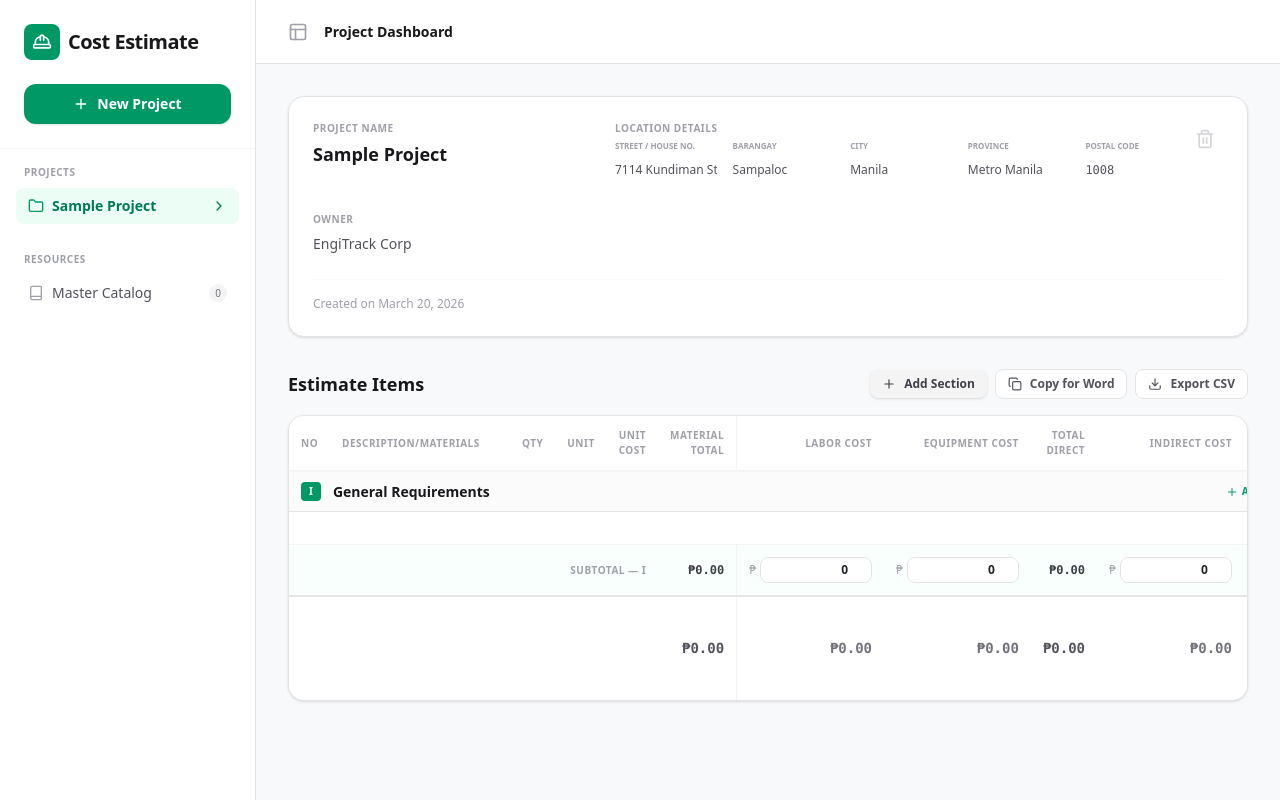
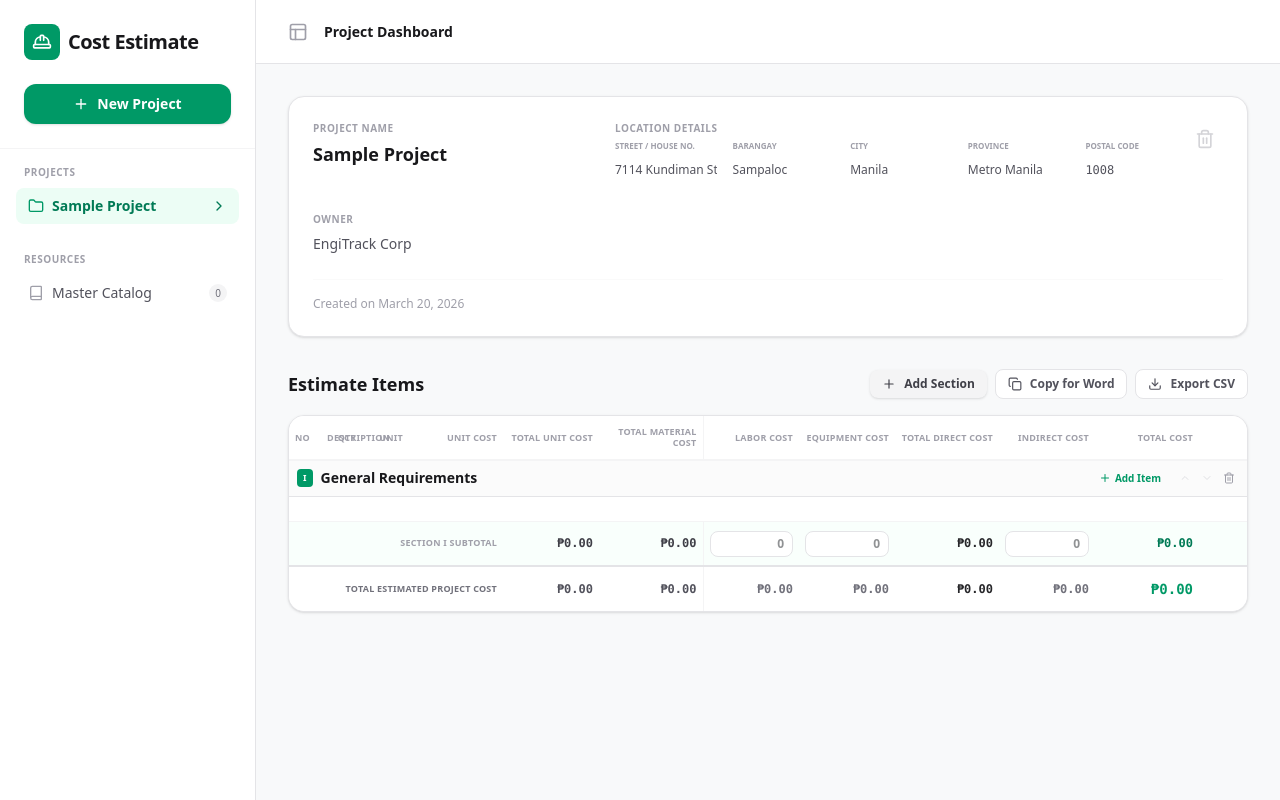
Before and after one commit to AstirisAQW/cost-estimate, a React (Vite) app: page / in a window 1280 px wide. Built offline with nearby package versions, Linux system fonts and the light colour scheme.

Commit message:
asfdvdrvd

```diff
--- a/src/ItemTable.tsx
+++ b/src/ItemTable.tsx
@@ -5,6 +5,22 @@ import { toRoman } from './helpers';
 
 const fmt = (n: number) =>
   `₱${n.toLocaleString(undefined, { minimumFractionDigits: 2, maximumFractionDigits: 2 })}`;
+
+// Only allow digits and decimal point — blocks all letters including 'e', '+', '-'
+const numericOnly = (e: React.KeyboardEvent<HTMLInputElement>) => {
+  const allowed = ['Backspace', 'Delete', 'Tab', 'ArrowLeft', 'ArrowRight', 'ArrowUp', 'ArrowDown', 'Home', 'End'];
+  if (!allowed.includes(e.key) && !/^\d$/.test(e.key) && e.key !== '.') {
+    e.preventDefault();
+  }
+};
+
+// Integer-only (no decimal) — for future use if needed
+const integerOnly = (e: React.KeyboardEvent<HTMLInputElement>) => {
+  const allowed = ['Backspace', 'Delete', 'Tab', 'ArrowLeft', 'ArrowRight', 'ArrowUp', 'ArrowDown', 'Home', 'End'];
+  if (!allowed.includes(e.key) && !/^\d$/.test(e.key)) {
+    e.preventDefault();
+  }
+};
 
 interface ItemTableProps {
   project: Project;
@@ -22,24 +38,17 @@ interface ItemTableProps {
   onRemoveSection: (sectionId: string) => void;
 }
 
-function CostInput({
-  value,
-  onChange,
-}: {
-  value: number;
-  onChange: (v: number) => void;
-}) {
+function CostInput({ value, onChange }: { value: number; onChange: (v: number) => void }) {
   return (
-    <div className="flex items-center justify-end gap-1">
-      <span className="text-zinc-400 text-xs">₱</span>
     <input
       type="number"
-        value={value}
-        onChange={(e) => onChange(Number(e.target.value))}
-        className="w-28 text-right bg-white border border-zinc-200 rounded-lg px-2 py-1 text-xs font-bold focus:ring-2 focus:ring-emerald-500 outline-none transition-all hover:border-zinc-300"
+      value={value || ''}
+      placeholder="0"
       min={0}
+      onKeyDown={numericOnly}
+      onChange={(e) => onChange(Math.max(0, Number(e.target.value)))}
+      className="w-full text-right bg-white border border-zinc-200 rounded-lg px-2 py-1 text-xs font-bold focus:ring-2 focus:ring-emerald-500 outline-none transition-all hover:border-zinc-300 [appearance:textfield] [&::-webkit-outer-spin-button]:appearance-none [&::-webkit-inner-spin-button]:appearance-none"
     />
-    </div>
   );
 }
 
@@ -56,39 +65,60 @@ export function ItemTable({
 }: ItemTableProps) {
   const totalSections = project.sections?.length ?? 0;
 
-  // Grand totals across all sections
-  const grandMaterial    = project.sections?.reduce((s, sec) => s + (sec.items ?? []).reduce((a, i) => a + i.qty * i.unitCost, 0), 0) ?? 0;
-  const grandLabor       = project.sections?.reduce((s, sec) => s + (sec.laborCost ?? 0), 0) ?? 0;
-  const grandEquipment   = project.sections?.reduce((s, sec) => s + (sec.equipmentCost ?? 0), 0) ?? 0;
-  const grandDirect      = grandMaterial + grandLabor + grandEquipment;
-  const grandIndirect    = project.sections?.reduce((s, sec) => s + (sec.indirectCost ?? 0), 0) ?? 0;
-  const grandTotal       = grandDirect + grandIndirect;
+  // Project-level totals — named to match column headers exactly
+  const totalEstimatedMaterialCost  = project.sections?.reduce(
+    (sum, sec) => sum + (sec.items ?? []).reduce((a, i) => a + i.qty * i.unitCost, 0), 0,
+  ) ?? 0;
+  const totalEstimatedLaborCost     = project.sections?.reduce((sum, sec) => sum + (sec.laborCost ?? 0), 0) ?? 0;
+  const totalEstimatedEquipmentCost = project.sections?.reduce((sum, sec) => sum + (sec.equipmentCost ?? 0), 0) ?? 0;
+  const totalEstimatedDirectCost    = totalEstimatedMaterialCost + totalEstimatedLaborCost + totalEstimatedEquipmentCost;
+  const totalEstimatedIndirectCost  = project.sections?.reduce((sum, sec) => sum + (sec.indirectCost ?? 0), 0) ?? 0;
+  const totalEstimatedProjectCost   = totalEstimatedDirectCost + totalEstimatedIndirectCost;
+
+  const columns = [
+    { label: 'No',                       align: 'text-left'   },
+    { label: 'Description',              align: 'text-left'   },
+    { label: 'Qty',                      align: 'text-center' },
+    { label: 'Unit',                     align: 'text-center' },
+    { label: 'Unit Cost',                align: 'text-right'  },
+    { label: 'Total Unit Cost',          align: 'text-right'  },
+    { label: 'Total Material Cost',      align: 'text-right border-r border-zinc-100' },
+    { label: 'Labor Cost',               align: 'text-right'  },
+    { label: 'Equipment Cost',           align: 'text-right'  },
+    { label: 'Total Direct Cost',        align: 'text-right'  },
+    { label: 'Indirect Cost',            align: 'text-right'  },
+    { label: 'Total Cost',               align: 'text-right'  },
+    { label: '',                         align: 'text-center' },
+  ];
 
   return (
     <div className="bg-white border border-zinc-200 rounded-2xl shadow-sm overflow-hidden">
-      <div className="overflow-x-auto">
-        <table ref={tableRef} className="w-full text-left border-collapse">
+      <table ref={tableRef} className="w-full text-left border-collapse table-fixed">
 
-          {/* ── Column headers ── */}
+        {/* ── Column widths ── */}
+        <colgroup>
+          <col style={{ width: '2rem' }} />      {/* No */}
+          <col />                                  {/* Description — fills remaining space */}
+          <col style={{ width: '2.5rem' }} />    {/* Qty */}
+          <col style={{ width: '3rem' }} />       {/* Unit */}
+          <col style={{ width: '5.5rem' }} />     {/* Unit Cost */}
+          <col style={{ width: '6rem' }} />       {/* Total Unit Cost */}
+          <col style={{ width: '6.5rem' }} />     {/* Total Material Cost */}
+          <col style={{ width: '6rem' }} />       {/* Labor Cost */}
+          <col style={{ width: '6rem' }} />       {/* Equipment Cost */}
+          <col style={{ width: '6.5rem' }} />     {/* Total Direct Cost */}
+          <col style={{ width: '6rem' }} />       {/* Indirect Cost */}
+          <col style={{ width: '6.5rem' }} />     {/* Total Cost */}
+          <col style={{ width: '3rem' }} />       {/* Actions */}
+        </colgroup>
+
+        {/* ── Headers ── */}
         <thead>
           <tr className="bg-white border-b border-zinc-100">
-              {[
-                { label: 'No',                   cls: 'w-10' },
-                { label: 'Description/Materials', cls: 'min-w-[180px]' },
-                { label: 'Qty',                  cls: 'text-center w-16' },
-                { label: 'Unit',                 cls: 'text-center w-16' },
-                { label: 'Unit Cost',            cls: 'text-right w-28' },
-                { label: 'Material Total',       cls: 'text-right w-32 border-r border-zinc-100' },
-                { label: 'Labor Cost',           cls: 'text-right w-36' },
-                { label: 'Equipment Cost',       cls: 'text-right w-36' },
-                { label: 'Total Direct',         cls: 'text-right w-32' },
-                { label: 'Indirect Cost',        cls: 'text-right w-36' },
-                { label: 'Section Total',        cls: 'text-right w-32' },
-                { label: 'Actions',              cls: 'text-center w-20' },
-              ].map(({ label, cls }) => (
+            {columns.map(({ label, align }, i) => (
               <th
-                  key={label}
-                  className={`px-3 py-3 text-[10px] font-bold text-zinc-400 uppercase tracking-wider ${cls}`}
+                key={i}
+                className={`px-1.5 py-2.5 text-[9px] font-bold text-zinc-400 uppercase tracking-wide leading-tight ${align}`}
               >
                 {label}
               </th>
@@ -98,37 +128,40 @@ export function ItemTable({
 
         {/* ── Sections ── */}
         {project.sections.map((section, sIdx) => {
-            const items         = section.items ?? [];
-            const materialSum   = items.reduce((s, i) => s + i.qty * i.unitCost, 0);
-            const laborCost     = section.laborCost ?? 0;
-            const equipmentCost = section.equipmentCost ?? 0;
-            const totalDirect   = materialSum + laborCost + equipmentCost;
-            const indirectCost  = section.indirectCost ?? 0;
-            const sectionTotal  = totalDirect + indirectCost;
+          const items = section.items ?? [];
+
+          // Per-section calculated values — named to match column headers
+          const sectionTotalUnitCost     = items.reduce((sum, i) => sum + i.qty * i.unitCost, 0);
+          const sectionTotalMaterialCost = sectionTotalUnitCost; // same value, separate column
+          const sectionLaborCost         = section.laborCost ?? 0;
+          const sectionEquipmentCost     = section.equipmentCost ?? 0;
+          const sectionTotalDirectCost   = sectionTotalMaterialCost + sectionLaborCost + sectionEquipmentCost;
+          const sectionIndirectCost      = section.indirectCost ?? 0;
+          const sectionTotalCost         = sectionTotalDirectCost + sectionIndirectCost;
 
           return (
             <React.Fragment key={section.id}>
               {/* Section header row */}
               <tbody className="border-t-2 border-zinc-100">
                 <tr className="bg-zinc-50/80">
-                    <td colSpan={12} className="px-3 py-2 border-b border-zinc-200">
+                  <td colSpan={13} className="px-2 py-1.5 border-b border-zinc-200">
                     <div className="flex items-center justify-between">
-                        <div className="flex items-center gap-3 flex-1">
-                          <span className="bg-emerald-600 text-white text-[10px] font-bold px-2 py-0.5 rounded shrink-0">
+                      <div className="flex items-center gap-2 flex-1 min-w-0">
+                        <span className="bg-emerald-600 text-white text-[9px] font-bold px-1.5 py-0.5 rounded shrink-0">
                           {toRoman(sIdx + 1)}
                         </span>
                         <input
                           type="text"
                           value={section.title}
                           onChange={(e) => onUpdateSectionTitle(section.id, e.target.value)}
-                            placeholder="Enter section title..."
-                            className="font-bold text-zinc-900 text-sm bg-transparent border-none p-0 focus:ring-0 w-full max-w-md placeholder:text-zinc-300"
+                          placeholder="Section title..."
+                          className="font-bold text-zinc-900 text-sm bg-transparent border-none p-0 focus:ring-0 min-w-0 flex-1 placeholder:text-zinc-300"
                         />
                       </div>
-                        <div className="flex items-center gap-1">
+                      <div className="flex items-center gap-0.5 shrink-0">
                         <button
                           onClick={() => onAddItemToSection(section.id)}
-                            className="flex items-center gap-1 text-[10px] font-bold text-emerald-600 hover:bg-emerald-100 px-2 py-1 rounded transition-colors mr-2"
+                          className="flex items-center gap-1 text-[10px] font-bold text-emerald-600 hover:bg-emerald-100 px-2 py-1 rounded transition-colors mr-1"
                         >
                           <Plus className="w-3 h-3" />
                           Add Item
@@ -138,20 +171,20 @@ export function ItemTable({
                           disabled={sIdx === 0}
                           className="p-1 text-zinc-400 hover:text-emerald-600 disabled:opacity-30 transition-colors"
                         >
-                            <ChevronRight className="w-3.5 h-3.5 -rotate-90" />
+                          <ChevronRight className="w-3 h-3 -rotate-90" />
                         </button>
                         <button
                           onClick={() => onMoveSection('down', section.id)}
                           disabled={sIdx === totalSections - 1}
                           className="p-1 text-zinc-400 hover:text-emerald-600 disabled:opacity-30 transition-colors"
                         >
-                            <ChevronRight className="w-3.5 h-3.5 rotate-90" />
+                          <ChevronRight className="w-3 h-3 rotate-90" />
                         </button>
                         <button
                           onClick={() => onRemoveSection(section.id)}
                           className="p-1 text-zinc-400 hover:text-red-500 transition-colors"
                         >
-                            <Trash2 className="w-3.5 h-3.5" />
+                          <Trash2 className="w-3 h-3" />
                         </button>
                       </div>
                     </div>
@@ -159,107 +192,114 @@ export function ItemTable({
                 </tr>
 
                 {/* Item rows */}
-                  {items.map((item, iIdx) => (
+                {items.map((item, iIdx) => {
+                  const itemTotalUnitCost    = item.qty * item.unitCost;
+                  const itemTotalMaterialCost = itemTotalUnitCost;
+
+                  return (
                     <tr
                       key={item.id}
                       className="hover:bg-zinc-50/50 transition-colors group border-b border-zinc-50"
                     >
-                      <td className="px-3 py-3 text-xs text-zinc-400 font-mono">{iIdx + 1}</td>
-                      <td className="px-3 py-3">
-                        <p className="text-sm font-medium text-zinc-900">{item.description}</p>
+                      <td className="px-1.5 py-2 text-xs text-zinc-400 font-mono">{iIdx + 1}</td>
+                      <td className="px-1.5 py-2">
+                        <p className="text-xs font-medium text-zinc-900 truncate">{item.description}</p>
                       </td>
-                      <td className="px-3 py-3 text-center text-sm text-zinc-600">{item.qty}</td>
-                      <td className="px-3 py-3 text-center text-sm text-zinc-600">{item.unit}</td>
-                      <td className="px-3 py-3 text-right font-mono text-xs text-zinc-600">
+                      <td className="px-1.5 py-2 text-center text-xs text-zinc-600">{item.qty}</td>
+                      <td className="px-1.5 py-2 text-center text-xs text-zinc-600 truncate">{item.unit}</td>
+                      <td className="px-1.5 py-2 text-right font-mono text-xs text-zinc-600">
                         {fmt(item.unitCost)}
                       </td>
-                      <td className="px-3 py-3 text-right font-mono text-xs font-semibold text-zinc-700 border-r border-zinc-100">
-                        {fmt(item.qty * item.unitCost)}
+                      <td className="px-1.5 py-2 text-right font-mono text-xs text-zinc-600">
+                        {fmt(itemTotalUnitCost)}
                       </td>
-                      {/* Cols 7–11: blank for item rows */}
-                      <td className="px-3 py-3" />
-                      <td className="px-3 py-3" />
-                      <td className="px-3 py-3" />
-                      <td className="px-3 py-3" />
-                      <td className="px-3 py-3" />
+                      <td className="px-1.5 py-2 text-right font-mono text-xs text-zinc-600 border-r border-zinc-100">
+                        {fmt(itemTotalMaterialCost)}
+                      </td>
+                      {/* Labor, Equipment, Total Direct, Indirect — blank on item rows */}
+                      <td /><td /><td /><td />
+                      {/* Total Cost — blank on item rows */}
+                      <td />
                       {/* Actions */}
-                      <td className="px-3 py-3 text-center">
-                        <div className="flex items-center justify-center gap-1">
+                      <td className="px-1.5 py-2 text-center">
+                        <div className="flex items-center justify-center gap-0.5">
                           <button
                             onClick={() => onEditItem(item, section.id)}
-                            className="p-1.5 text-zinc-300 hover:text-emerald-600 transition-colors"
+                            className="p-1 text-zinc-300 hover:text-emerald-600 transition-colors"
                           >
-                            <Pencil className="w-3.5 h-3.5" />
+                            <Pencil className="w-3 h-3" />
                           </button>
                           <button
                             onClick={() => onRemoveItem(item.id)}
-                            className="p-1.5 text-zinc-300 hover:text-red-500 transition-colors"
+                            className="p-1 text-zinc-300 hover:text-red-500 transition-colors"
                           >
-                            <Trash2 className="w-3.5 h-3.5" />
+                            <Trash2 className="w-3 h-3" />
                           </button>
                         </div>
                       </td>
                     </tr>
-                  ))}
+                  );
+                })}
 
                 {items.length === 0 && (
-                    <tr>
-                      <td colSpan={12} className="py-4" />
-                    </tr>
+                  <tr><td colSpan={13} className="py-3" /></tr>
                 )}
               </tbody>
 
-                {/* ── Section subtotal / cost-input row ── */}
+              {/* ── Section subtotal row ── */}
               <tbody className="bg-emerald-50/30 border-t border-zinc-100">
                 <tr>
-                    {/* Span cols 1-5 with label */}
                   <td
                     colSpan={5}
-                      className="px-3 py-3 text-right text-[10px] font-black text-zinc-400 uppercase tracking-wider"
+                    className="px-1.5 py-2 text-right text-[9px] font-black text-zinc-400 uppercase tracking-wide"
                   >
-                      Subtotal — {toRoman(sIdx + 1)}
+                    Section {toRoman(sIdx + 1)} Subtotal
                   </td>
 
-                    {/* Material total sum */}
-                    <td className="px-3 py-3 text-right font-mono text-xs font-bold text-zinc-700 border-r border-zinc-100">
-                      {fmt(materialSum)}
+                  {/* Total Unit Cost — calculated */}
+                  <td className="px-1.5 py-2 text-right font-mono text-xs font-bold text-zinc-700">
+                    {fmt(sectionTotalUnitCost)}
+                  </td>
+
+                  {/* Total Material Cost — calculated */}
+                  <td className="px-1.5 py-2 text-right font-mono text-xs font-bold text-zinc-700 border-r border-zinc-100">
+                    {fmt(sectionTotalMaterialCost)}
                   </td>
 
                   {/* Labor Cost — editable */}
-                    <td className="px-3 py-3 text-right">
+                  <td className="px-1.5 py-2">
                     <CostInput
-                        value={laborCost}
+                      value={sectionLaborCost}
                       onChange={(v) => onUpdateSectionCosts(section.id, 'laborCost', v)}
                     />
                   </td>
 
                   {/* Equipment Cost — editable */}
-                    <td className="px-3 py-3 text-right">
+                  <td className="px-1.5 py-2">
                     <CostInput
-                        value={equipmentCost}
+                      value={sectionEquipmentCost}
                       onChange={(v) => onUpdateSectionCosts(section.id, 'equipmentCost', v)}
                     />
                   </td>
 
-                    {/* Total Direct Cost — calculated */}
-                    <td className="px-3 py-3 text-right font-mono text-xs font-bold text-zinc-700">
-                      {fmt(totalDirect)}
+                  {/* Total Direct Cost — calculated, bold */}
+                  <td className="px-1.5 py-2 text-right font-mono text-xs font-black text-zinc-800">
+                    {fmt(sectionTotalDirectCost)}
                   </td>
 
                   {/* Indirect Cost — editable */}
-                    <td className="px-3 py-3 text-right">
+                  <td className="px-1.5 py-2">
                     <CostInput
-                        value={indirectCost}
+                      value={sectionIndirectCost}
                       onChange={(v) => onUpdateSectionCosts(section.id, 'indirectCost', v)}
                     />
                   </td>
 
-                    {/* Section Total — calculated */}
-                    <td className="px-3 py-3 text-right font-mono text-xs font-black text-emerald-700">
-                      {fmt(sectionTotal)}
+                  {/* Total Cost — calculated, bold */}
+                  <td className="px-1.5 py-2 text-right font-mono text-xs font-black text-emerald-700">
+                    {fmt(sectionTotalCost)}
                   </td>
 
-                    {/* Actions empty */}
                   <td />
                 </tr>
               </tbody>
@@ -267,38 +307,40 @@ export function ItemTable({
           );
         })}
 
-          {/* ── Grand total ── */}
+        {/* ── Total Estimated Project Cost row ── */}
         <tbody className="bg-white border-t-2 border-zinc-200">
           <tr>
-              <td colSpan={5} className="px-3 py-4" />
-              <td className="px-3 py-4 text-right font-mono text-sm font-black text-zinc-600 border-r border-zinc-100">
-                {fmt(grandMaterial)}
+            <td
+              colSpan={5}
+              className="px-1.5 py-3 text-right text-[9px] font-black text-zinc-500 uppercase tracking-wide"
+            >
+              Total Estimated Project Cost
             </td>
-              <td className="px-3 py-4 text-right font-mono text-sm font-bold text-zinc-500">
-                {fmt(grandLabor)}
+            <td className="px-1.5 py-3 text-right font-mono text-xs font-bold text-zinc-600">
+              {fmt(totalEstimatedMaterialCost)}
             </td>
-              <td className="px-3 py-4 text-right font-mono text-sm font-bold text-zinc-500">
-                {fmt(grandEquipment)}
+            <td className="px-1.5 py-3 text-right font-mono text-xs font-bold text-zinc-600 border-r border-zinc-100">
+              {fmt(totalEstimatedMaterialCost)}
             </td>
-              <td className="px-3 py-4 text-right font-mono text-sm font-bold text-zinc-600">
-                {fmt(grandDirect)}
+            <td className="px-1.5 py-3 text-right font-mono text-xs font-bold text-zinc-500">
+              {fmt(totalEstimatedLaborCost)}
             </td>
-              <td className="px-3 py-4 text-right font-mono text-sm font-bold text-zinc-500">
-                {fmt(grandIndirect)}
+            <td className="px-1.5 py-3 text-right font-mono text-xs font-bold text-zinc-500">
+              {fmt(totalEstimatedEquipmentCost)}
             </td>
-              <td className="px-3 py-4 text-right">
-                <div>
-                  <p className="text-[9px] font-black text-zinc-400 uppercase tracking-widest mb-0.5">
-                    Total Project Cost
-                  </p>
-                  <p className="font-mono text-lg font-black text-emerald-600">{fmt(grandTotal)}</p>
-                </div>
+            <td className="px-1.5 py-3 text-right font-mono text-xs font-black text-zinc-800">
+              {fmt(totalEstimatedDirectCost)}
+            </td>
+            <td className="px-1.5 py-3 text-right font-mono text-xs font-bold text-zinc-500">
+              {fmt(totalEstimatedIndirectCost)}
+            </td>
+            <td className="px-1.5 py-3 text-right font-mono text-sm font-black text-emerald-600">
+              {fmt(totalEstimatedProjectCost)}
             </td>
             <td />
           </tr>
         </tbody>
       </table>
     </div>
-    </div>
   );
 }
--- a/src/SectionsManager.tsx
+++ b/src/SectionsManager.tsx
@@ -79,7 +79,7 @@ export function SectionsManager({
           value={project.subject}
           onChange={(e) => onUpdateSubject(e.target.value)}
           className="bg-transparent border-none p-0 focus:ring-0 font-bold text-lg text-zinc-900 w-64"
-          placeholder="Estimate Items"
+          placeholder="Enter subject here"
         />
         <div className="flex items-center gap-2">
           <button
```
Also changed, not shown: src/AddSectionItemModal.tsx (+66 -13 lines). Lines whose indentation alone changed are shown as unchanged.
